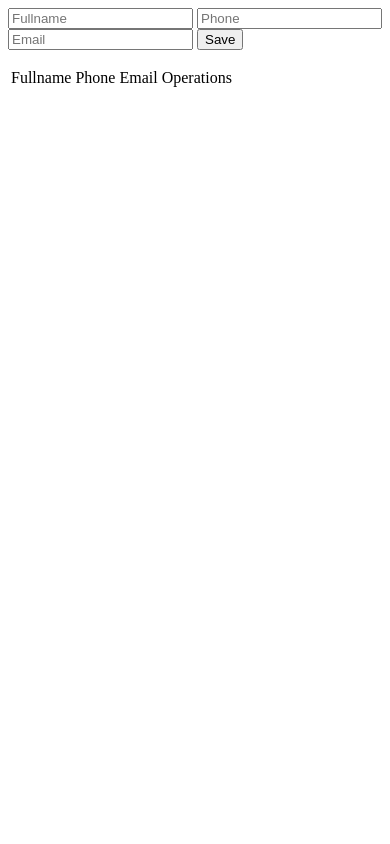
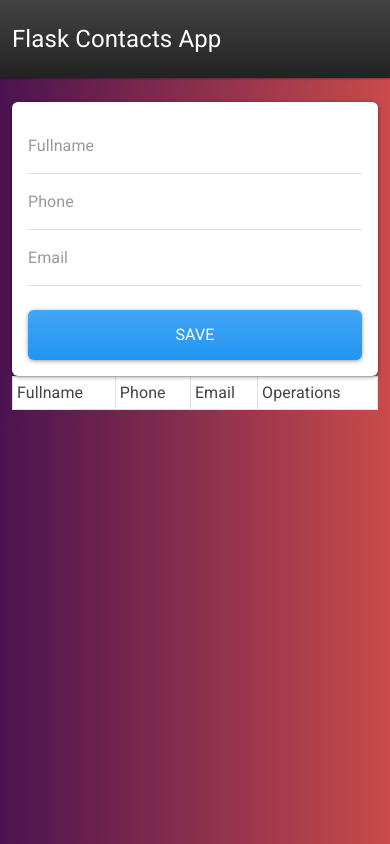
Before and after one commit to pruebasdaw2023/flask-contacts-app_2024_2025, a Flask app: page / in a window 390 px wide. Run offline with Flask 3, Linux system fonts and the light colour scheme; data that the repository does not hold is empty; some libraries are stand-ins or nearby versions.

Commit message:
Flask app contacts terminada v1.4.0

```diff
--- a/src/app.py
+++ b/src/app.py
@@ -47,7 +47,7 @@ def add_contact():
 def edit_contact(id):
 
     cur = mysql.connection.cursor()
-    cur.execute('SELECT * FROM contacts WHERE id = %s', (id))
+    cur.execute('SELECT * FROM contacts WHERE id = {}'.format(id,))
     data = cur.fetchall()
     print(data[0])
 
@@ -71,7 +71,7 @@ def update_contact(id):
 @app.route('/delete/<string:id>')
 def delete_contact(id):
     cur = mysql.connection.cursor()
-    cur.execute('DELETE FROM contacts WHERE id= %s', (id))
+    cur.execute('DELETE FROM contacts WHERE id= {}'.format(id,))
     mysql.connection.commit()
     flash('Contact Removed Successfully')
     return redirect(url_for('index'))
--- /dev/null
+++ b/src/static/css/main.css
@@ -0,0 +1,6 @@
+body {
+    background: #c94b4b;  /* fallback for old browsers */
+background: -webkit-linear-gradient(to right, #4b134f, #c94b4b);  /* Chrome 10-25, Safari 5.1-6 */
+background: linear-gradient(to right, #4b134f, #c94b4b); /* W3C, IE 10+/ Edge, Firefox 16+, Chrome 26+, Opera 12+, Safari 7+ */
+
+}
--- /dev/null
+++ b/src/static/js/main.js
@@ -0,0 +1,13 @@
+const btnDelete = document.querySelectorAll('.btn-delete')
+
+if (btnDelete) {
+const btnArray = Array.from(btnDelete);
+btnArray.forEach((btn) => {
+    btn.addEventListener('click', (e) => {
+        if(!confirm('Are you sure you want to delete it?')){
+            e.preventDefault();
+        }
+    });
+});
+
+}
--- a/src/templates/index.html
+++ b/src/templates/index.html
@@ -1,22 +1,42 @@
+{% extends './layout.html' %}
+
+{% block body%}
+
+<div class="row">
+  <div class="col-md-5">
     {% with messages = get_flashed_messages() %}
 {% if messages %}
 {% for message in
 messages %}
 
-<p>{{message}}</p>
+<div class="alert alert-success alert-dismissible fade show" role="alert">
+  {{message}}
+  <button type="button" class="btn-close" data-bs-dismiss="alert" aria-label="Close"></button>
+</div>
 
 {% endfor %}
 {% endif %}
 {% endwith %}
-
+    <div class="card card-body">
       <form action="/add_contact" method="POST">
-  <input type="text" name="fullname" placeholder="Fullname" />
-  <input type="text" name="phone" placeholder="Phone" />
-  <input type="text" name="email" placeholder="Email" />
-  <button type="submit">Save</button>
+        <div class="form-group">
+          <input type="text" name="fullname" placeholder="Fullname" class="form-control"/>
+        </div>
+        <div class="form-group">
+          <input type="text" name="phone" placeholder="Phone" class="form-control"/>
+        </div>
+        <div class="form-group">
+          <input type="text" name="email" placeholder="Email" class="form-control"/>
+        </div>
+        <br>
+        <div class="form-group d-grid">
+          <button type="submit" class="btn btn-primary">Save</button>
+        </div>
       </form>
-
-<table>
+    </div>
+  </div>
+  <div class="col-md-7">
+    <table class="table table-striped table-bordered bg-white table-sm">
       <thead>
         <tr>
           <td>Fullname</td>
@@ -32,10 +52,14 @@ messages %}
           <td>{{ contact.2 }}</td>
           <td>{{ contact.3 }}</td>
           <td>
-        <a href="/edit/{{contact.0}}">Edit</a>
-        <a href="/delete/{{contact.0}}">Delete</a>
+            <a href="/edit/{{contact.0}}" class="btn btn-secondary">Edit</a>
+            <a href="/delete/{{contact.0}}" class="btn btn-danger btn-delete">Delete</a>
           </td>
         </tr>
         {% endfor %}
       </tbody>
     </table>
+  </div>
+</div>
+
+{% endblock %}
--- /dev/null
+++ b/src/templates/layout.html
@@ -0,0 +1,33 @@
+<!DOCTYPE html>
+<html lang="es">
+  <head>
+    <meta charset="UTF-8" />
+    <meta name="viewport" content="width=device-width, initial-scale=1.0" />
+    <title>Flask Contacts APP</title>
+    <link
+      rel="stylesheet"
+      href="https://bootswatch.com/5/materia/bootstrap.min.css"
+    />
+    <link rel="stylesheet" href="{{ url_for('static', filename='css/main.css') }}">
+  </head>
+  <body>
+    <!-- As a link -->
+    <nav class="navbar navbar-expand-lg navbar-dark bg-dark">
+      <div class="container-fluid">
+        <a class="navbar-brand" href="/">Flask Contacts App</a>
+      </div>
+    </nav>
+
+    <div class="container pt-4">
+        {% block body%}
+        {% endblock%}
+    </div>
+    <!-- SCRIPTS DE BOOTSTRAP -->
+    <script
+      src="https://cdn.jsdelivr.net/npm/bootstrap@5.3.3/dist/js/bootstrap.bundle.min.js"
+      integrity="sha384-YvpcrYf0tY3lHB60NNkmXc5s9fDVZLESaAA55NDzOxhy9GkcIdslK1eN7N6jIeHz"
+      crossorigin="anonymous"
+    ></script>
+    <script src="{{ url_for('static', filename='js/main.js') }}"></script>
+  </body>
+</html>
```
Also changed, not shown: src/templates/edit-contact.html (+25 -6 lines). Lines whose indentation alone changed are shown as unchanged.
